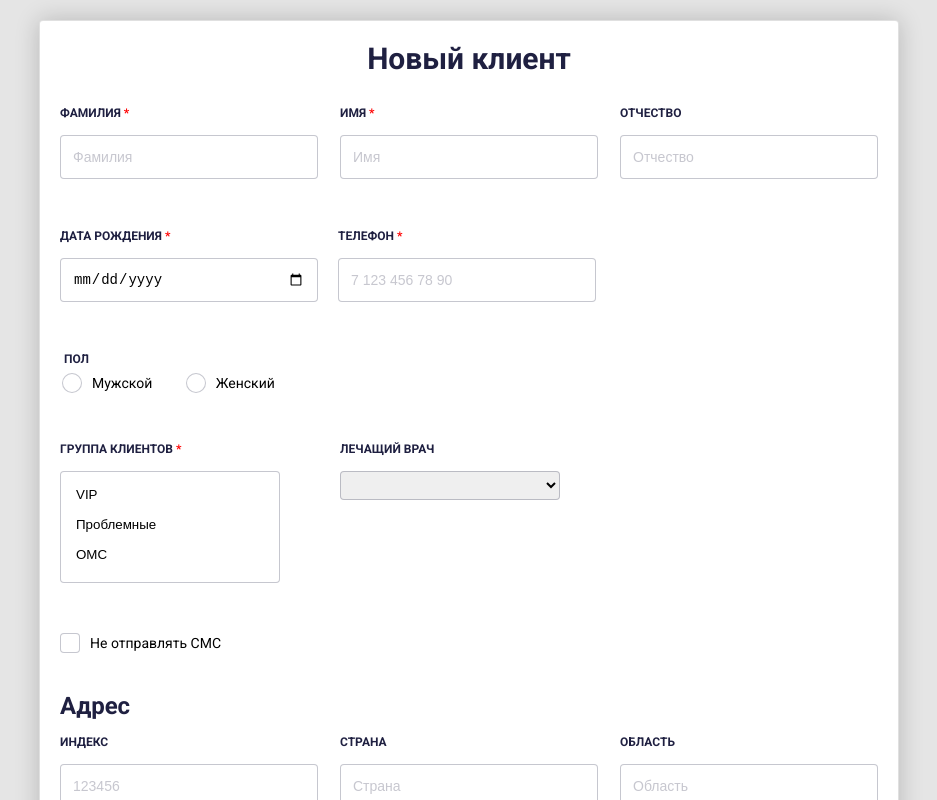
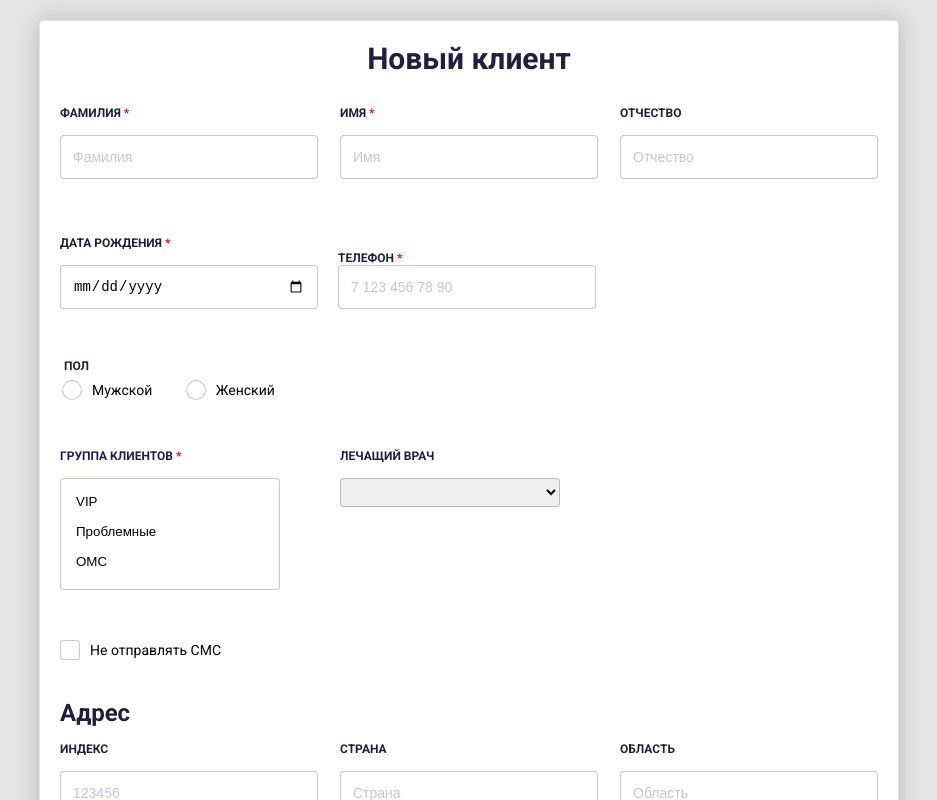
Before and after one commit to mefistodevelop/vue-form, a Vue app: page / in a window 1280 px wide. Shown: the top 800 px of the page, without its empty margins (171-1108 px from the left). Built offline with nearby package versions, Linux system fonts and the light colour scheme.

Commit message:
fix: fix displaying of warnings in PhoneField component

```diff
--- a/src/components/Form.vue
+++ b/src/components/Form.vue
@@ -42,7 +42,7 @@
             </div>
           </div>
 
-          <div class="form__row form__row_left">
+          <div class="form__row form__row_left form__row_custom-height">
             <div class="form__element form__element_left">
               <FormField
                 type="date"
@@ -386,6 +386,11 @@
         &_left {
           justify-content: flex-start;
         }
+
+        &_custom-height {
+          height: 10rem;
+          align-items: flex-end;
+        }
       }
 
       &:last-child {
--- a/src/components/PhoneField.vue
+++ b/src/components/PhoneField.vue
@@ -89,16 +89,12 @@
       flex-wrap: wrap;
     }
 
-    &__label-text {
-      padding-bottom: 1.5rem;
-    }
-
     &__star {
       @include required-mark;
     }
 
     &__error {
-      @include required-warning;
+      color: red;
     }
 
     &__input {
```
